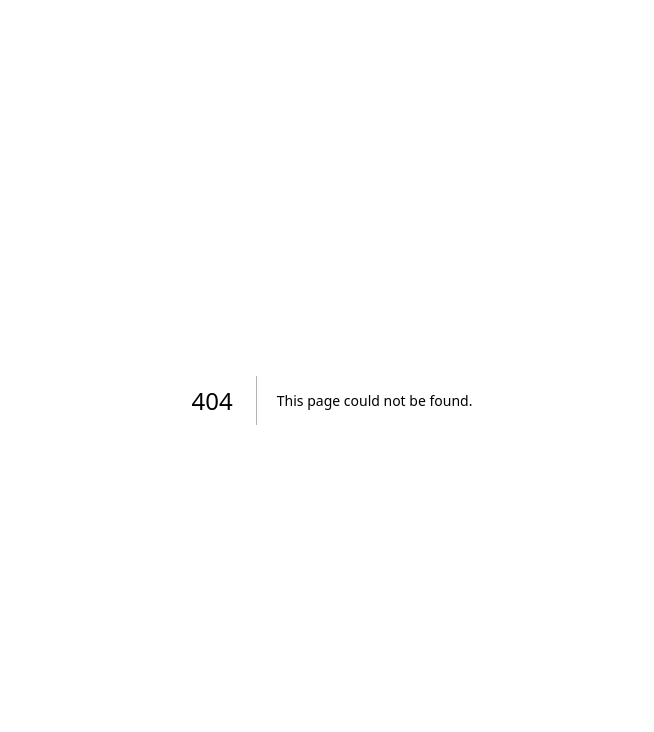
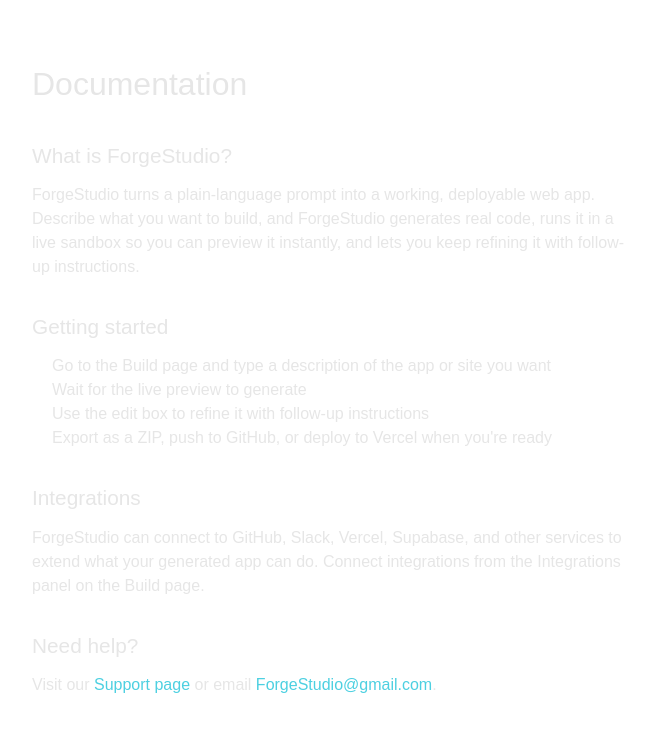
Before and after one commit to gt340/ForgeStudio-, a Next.js app: page /docs in a window 1280 px wide. Before the commit this address had no page. Shown: the top 732 px of the page, without its empty margins (308-962 px from the left). Built offline with nearby package versions, Linux system fonts and the light colour scheme.

Commit message:
Create page.tsx

```diff
--- /dev/null
+++ b/app/docs/page.tsx
@@ -0,0 +1,40 @@
+export default function DocsPage() {
+  return (
+    <div style={{ maxWidth: 640, margin: "0 auto", padding: "60px 20px", color: "#e6e6e6" }}>
+      <h1 style={{ fontSize: "2rem", marginBottom: 16 }}>Documentation</h1>
+
+      <h2 style={{ fontSize: "1.3rem", marginTop: 32, marginBottom: 12 }}>What is ForgeStudio?</h2>
+      <p style={{ marginBottom: 16 }}>
+        ForgeStudio turns a plain-language prompt into a working, deployable web app.
+        Describe what you want to build, and ForgeStudio generates real code, runs it
+        in a live sandbox so you can preview it instantly, and lets you keep refining
+        it with follow-up instructions.
+      </p>
+
+      <h2 style={{ fontSize: "1.3rem", marginTop: 32, marginBottom: 12 }}>Getting started</h2>
+      <ol style={{ marginBottom: 16, paddingLeft: 20 }}>
+        <li>Go to the Build page and type a description of the app or site you want</li>
+        <li>Wait for the live preview to generate</li>
+        <li>Use the edit box to refine it with follow-up instructions</li>
+        <li>Export as a ZIP, push to GitHub, or deploy to Vercel when you're ready</li>
+      </ol>
+
+      <h2 style={{ fontSize: "1.3rem", marginTop: 32, marginBottom: 12 }}>Integrations</h2>
+      <p style={{ marginBottom: 16 }}>
+        ForgeStudio can connect to GitHub, Slack, Vercel, Supabase, and other services
+        to extend what your generated app can do. Connect integrations from the
+        Integrations panel on the Build page.
+      </p>
+
+      <h2 style={{ fontSize: "1.3rem", marginTop: 32, marginBottom: 12 }}>Need help?</h2>
+      <p style={{ marginBottom: 16 }}>
+        Visit our{" "}
+        <a href="/support" style={{ color: "#4dd0e1" }}>Support page</a>{" "}
+        or email{" "}
+        <a href="mailto:ForgeStudio@gmail.com" style={{ color: "#4dd0e1" }}>
+          ForgeStudio@gmail.com
+        </a>.
+      </p>
+    </div>
+  );
+        }
```
